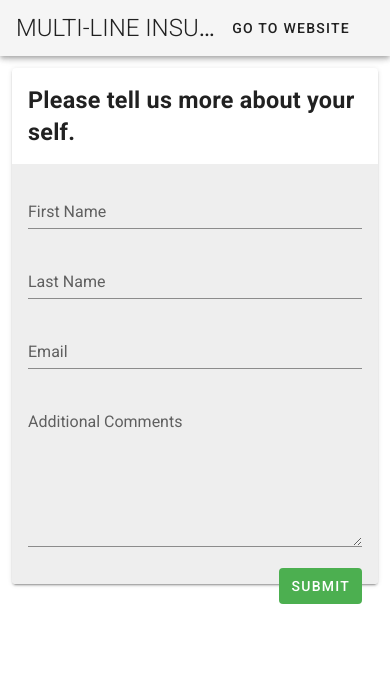
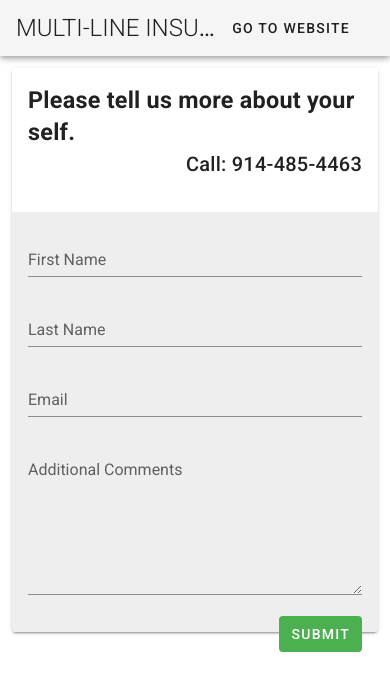
Before and after one commit to cooper09/vue-multiline, a Vue app: page / in a window 390 px wide. Shown: the top 690 px of the page. Built offline with nearby package versions, Linux system fonts and the light colour scheme.

Commit message:
add phone number

```diff
--- a/src/components/HelloWorld.vue
+++ b/src/components/HelloWorld.vue
@@ -3,6 +3,8 @@
     <v-card>
       <v-card-title>
         <h3>Please tell us more about yourself.</h3>
+        <v-spacer></v-spacer>
+        <p>Call: 914-485-4463</p>
       </v-card-title>
       <v-form class="px3 myform">
         <v-text-field label="First Name" v-model="first"></v-text-field>
```
